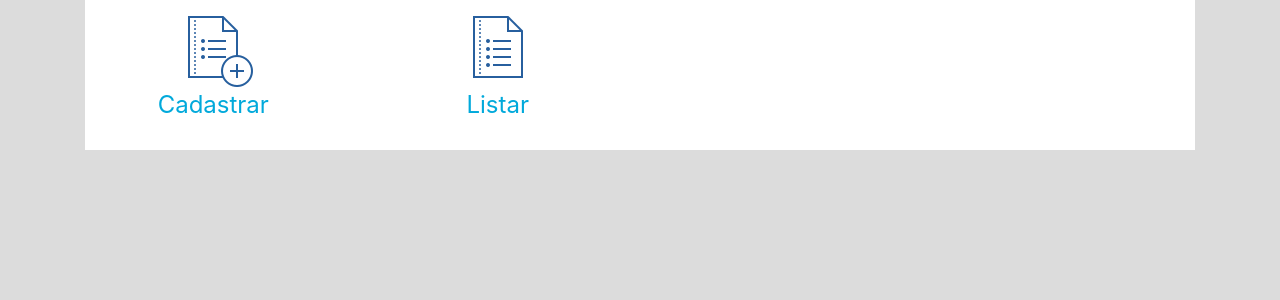
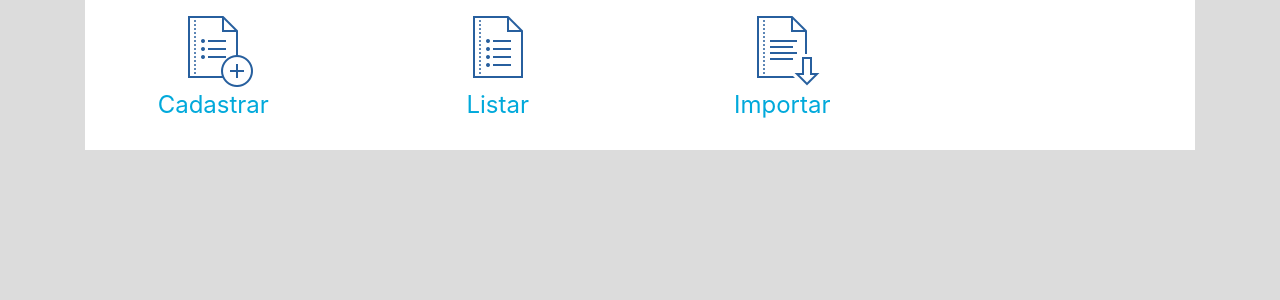
Before and after one commit to rodrigoAMF/stock-planner, a PHP site: page / in a window 1280 px wide. Shown: the part 246-546 px from the top of the page. Run offline with PHP 8.4, Linux system fonts and the light colour scheme.

Commit message:
Adicionado botão de importar arquivo txt
Adicionou-se botão na tela inicial e criou o arquivo importar-produtos.php

```diff
--- a/index.php
+++ b/index.php
@@ -35,6 +35,18 @@
             </button>
           </a>
 				</div>
+
+         <div class="col-xl-3 col-md-3 col-sm-3 col-3 col-lg-3 posicao-elemento">
+          <a href="importar-produtos.php">
+            <button>
+              <img src="img/importar.png">
+              <br>
+              <div class="textosBotao">
+                Importar
+              </div>
+            </button>
+          </a>
+        </div>
 			</div>
 		</div>
 </div>
```
Also changed, not shown: importar-produtos.php (added, +12 -0 lines), img/importar.png (added).
